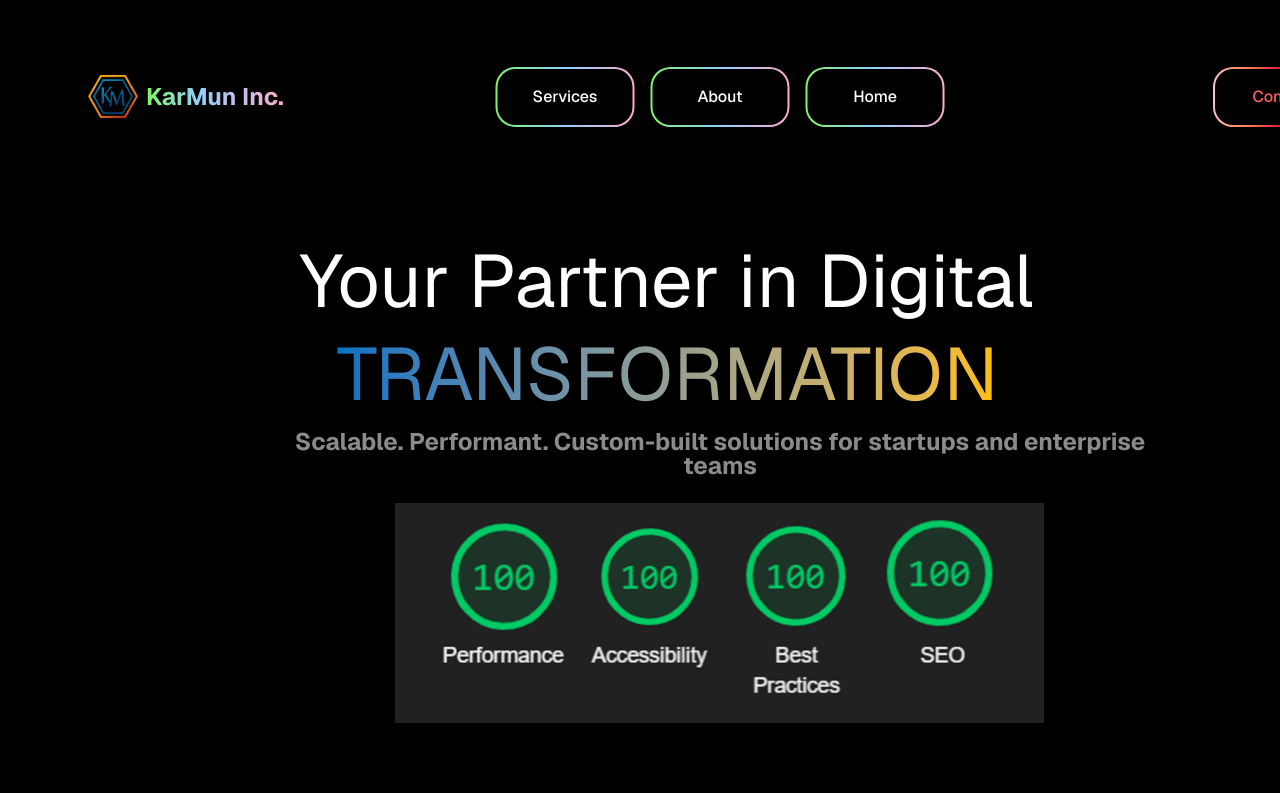
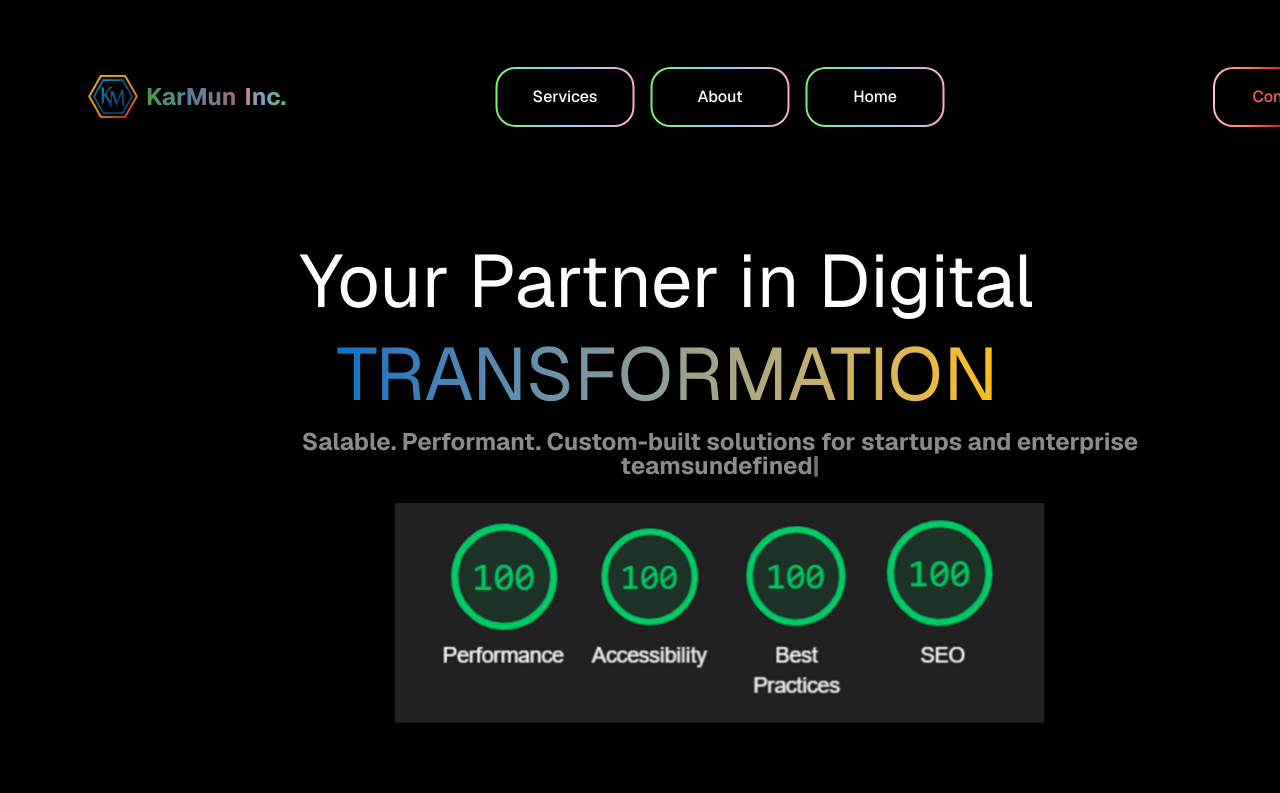
Before and after one commit to Mrunu2122/karmun, a Next.js app: page / in a window 1280 px wide. Shown: the top 793 px of the page. Built offline with nearby package versions, Linux system fonts and the light colour scheme.

Commit message:
added animations

```diff
--- a/src/app/page.tsx
+++ b/src/app/page.tsx
@@ -1,6 +1,7 @@
 'use client';
 
 import { motion } from 'framer-motion';
+import { useEffect, useState } from "react";
 import Image from 'next/image';
 
 // const services = [
@@ -37,6 +38,21 @@ import Image from 'next/image';
 // ];
 
 export default function Home() {
+  const [isHovered, setIsHovered] = useState(false);
+  const fullText = "Scalable. Performant. Custom-built solutions for startups and enterprise teams";
+  const [typedText, setTypedText] = useState("");
+
+  useEffect(() => {
+    let index = 0;
+    const interval = setInterval(() => {
+      setTypedText((prev) => prev + fullText[index]);
+      index++;
+      if (index === fullText.length) clearInterval(interval);
+    }, 40); // typing speed in ms
+
+    return () => clearInterval(interval);
+  }, []);
+
   return (
     <main className="bg-black text-white min-h-screen font-sans overflow-hidden">
       {/* Navbar */}
@@ -48,41 +64,70 @@ export default function Home() {
             alt="Karmun Logo"
             className="w-[50px] h-[50px] object-contain"
           />
-          <span className="ml-2 text-[24px] font-bold bg-[linear-gradient(90deg,#82F369_0%,#91CFFF_40%,#FFAACC_100%)] text-transparent bg-clip-text">
-            KarMun Inc.
-          </span>
+
+      <div className="ml-2 flex space-x-2 text-[24px] font-bold font-sans">
+            <motion.span
+              className="bg-gradient-to-r from-[#82F369] via-[#91CFFF] to-[#FFAACC] text-transparent bg-clip-text"
+              initial={{ opacity: 0.4 }}
+              animate={{ opacity: [0.4, 1, 0.4] }}
+              transition={{ repeat: Infinity, duration: 5, delay: 0 }}
+            >
+              KarMun
+            </motion.span>
+
+            <motion.span
+              className="bg-gradient-to-r from-[#FFAACC] via-[#91CFFF] to-[#82F369] text-transparent bg-clip-text"
+              initial={{ opacity: 0.4 }}
+              animate={{ opacity: [0.4, 1, 0.4] }}
+              transition={{ repeat: Infinity, duration: 5, delay: 2.5 }}
+            >
+              Inc.
+            </motion.span>
+          </div>
         </div>
 
         {/* Center: Navigation Buttons */}
         <nav className="flex gap-4 absolute left-1/2 transform -translate-x-1/2">
           {["Services", "About", "Home"].map((label, idx) => (
-            <div
+            <motion.div
             key={idx}
             className="rounded-[20px] p-[2px]"
             style={{
               background: "linear-gradient(90deg, #82F369 , #91CFFF, #FFAACC)",
               borderRadius: "20px",
             }}
+            whileHover={{ scale: 1.08 }}
+            transition={{ type: "spring", stiffness: 300 }}
           >
-              <button className="w-[135px] h-[56px] rounded-[18px] bg-black text-white font-medium">
+            <motion.button
+              className="w-[135px] h-[56px] rounded-[18px] bg-black text-white font-medium"
+              whileHover={{ scale: 1.05 }}
+              transition={{ type: "spring", stiffness: 200 }}
+            >
               {label}
-              </button>
-            </div>
+            </motion.button>
+          </motion.div>
           ))}
         </nav>
 
         {/* Contact Button */}
-        <div
+        <motion.div
           className="rounded-[20px] p-[2px]"
           style={{
             background:
               "linear-gradient(90deg, #FFC0CB 0%, #FF7F50 25%, #DC143C 50%, #8B0000 75%)",
           }}
+          whileHover={{ scale: 1.08 }}
+          transition={{ type: "spring", stiffness: 300 }}
         >
-          <button className="w-[135px] h-[56px] rounded-[18px] bg-black font-medium text-[#FF5E5E]">
+          <motion.button
+            className="w-[135px] h-[56px] rounded-[18px] bg-black font-medium text-[#FF5E5E]"
+            whileHover={{ scale: 1.05 }}
+            transition={{ type: "spring", stiffness: 200 }}
+          >
             Contact
-          </button>
-        </div>
+          </motion.button>
+        </motion.div>
       </header>
 
       {/* Hero Section */}
@@ -108,21 +153,32 @@ export default function Home() {
           </h2>
         </div>
 
-        {/* Subheading */}
+        {/* Subheading with Typewriter Animation */}
         <div className="absolute top-[430px] left-[291px] w-[858px] h-[53px]">
           <p className="text-center font-[700] text-[24px] leading-[100%] tracking-[0%] text-[#8B8B8B] font-genos">
-            Scalable. Performant. Custom-built solutions for startups and enterprise teams
+            {typedText}
+            <span className="animate-pulse">|</span> {/* blinking cursor */}
           </p>
         </div>
 
         {/* Metrics Image */}
-        <div className="absolute top-[503px] left-[395px] w-[650.25px] h-[220px]">
+        <div className="absolute top-[503px] left-[395px] w-[650.25px] h-[220px] perspective-[1000px]">
+        <motion.div
+          className="w-full h-full"
+          style={{ transformStyle: "preserve-3d" }}
+          animate={{ rotateY: isHovered ? 360 : 0 }}
+          transition={{ duration: 1, ease: "easeInOut" }}
+          onMouseEnter={() => setIsHovered(true)}
+          onMouseLeave={() => setIsHovered(false)}
+        >
           <img
             src="/100.png"
             alt="Metrics Overview"
             className="w-full h-full object-contain"
           />
+        </motion.div>
       </div>
+
 
         {/* Gradient Bordered Image */}
         <div
@@ -141,7 +197,7 @@ export default function Home() {
           />
         </div>
 
-        {/* New Text Section (as requested) */}
+        {/* New Text Section */}
         <div className="absolute top-[913px] left-[438px] w-[564px] h-[48px]">
           <p className="text-center font-genos font-bold text-[24px] leading-[100%] text-[#8B8B8B]">
             Reach out to discuss your project or just say hello we're always up for a good conversation.
```
Lines whose indentation alone changed are shown as unchanged.
